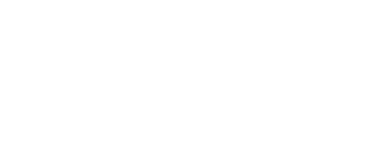
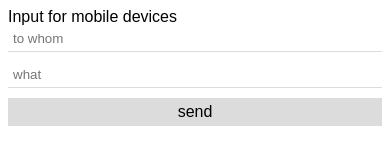
Before and after one commit to okuzyaeva/jscourse, a plain HTML site: page lesson5/index.html in a window 390 px wide. Drawn offline with Linux system fonts and the light colour scheme.

Commit message:
comments added; minor fix; simple mobile interface for client side

```diff
--- /dev/null
+++ b/lesson5/app.js
@@ -0,0 +1,12 @@
+function bindUIActions () {
+    document.querySelector('#send.btn').addEventListener('click', function () {
+        var toWhom = document.querySelector('input[placeholder="to whom"]');
+        var what = document.querySelector('input[placeholder="what"]');
+        connection.sendTo(toWhom.value, what.value);
+    });
+}
+
+window.onload = function () {
+    connection.init();
+    bindUIActions();
+};
--- a/lesson5/connection.js
+++ b/lesson5/connection.js
@@ -1,3 +1,7 @@
+/*
+ * refer to server/server.js file to get more info on how web sockets work
+ *
+ */
 var connection = {
     socket: null,
 
@@ -36,7 +40,9 @@ var connection = {
     },
 
     onClose: function () {
+        // make sure socket is cleaned (nullified)
         this.socket = null;
+        console.log('connection closed');
     },
 
     sendTo: function (address, msg) {
@@ -52,15 +58,24 @@ var connection = {
     whoIsOnline: function () {
         this._send({
             req: this.clientReqs.whoIsOnline
-        })
+        });
     },
 
     init: function () {
         var self = this;
-        this.socket = new WebSocket('ws://192.168.254.30:8083');
+        /*
+         * If you already read the comments in server/server.js file
+         * then just use those principles to understand code below.
+         * Here we simply create a socket and connect it to the server.
+         * Then we describe what to do upon new message and upon disconnect.
+         * Note also that API below is different from those used on the server
+         * because code below uses native brower API and the server one uses library (node module).
+         */
+        this.socket = new WebSocket('ws://192.168.1.154:8083');
         this.socket.onopen = function (e) {
+            console.log('connection established');
             e.currentTarget.onmessage = self.onMessage.bind(self);
             e.currentTarget.onclose = self.onClose.bind(self);
         };
-    },
+    }
 };
--- a/lesson5/index.html
+++ b/lesson5/index.html
@@ -1,15 +1,16 @@
 <!DOCTYPE html>
 <html>
 <head>
+    <meta name="viewport" content="width=device-width, initial-scale=1, maximum-scale=1, user-scalable=0">
     <title></title>
+    <link rel="stylesheet" type="text/css" href="look.css">
     <script type="text/javascript" src="connection.js"></script>
-    <script type="text/javascript">
-        window.onload = function () {
-            connection.init();
-        };
-    </script>
+    <script type="text/javascript" src="app.js"></script>
 </head>
 <body>
-
+    <div>Input for mobile devices</div>
+    <input type="text" placeholder="to whom" />
+    <input type="text" placeholder="what" />
+    <span id="send" class="btn">send</span>
 </body>
 </html>
--- /dev/null
+++ b/lesson5/look.css
@@ -0,0 +1,27 @@
+body {
+    font-family: arial;
+}
+
+body * {
+    box-sizing: border-box;
+}
+
+input {
+    display: block;
+    width: 100%;
+    border-radius: 0;
+    margin: 0;
+    -webkit-appearance: none;
+    border: none;
+    padding: 5px;
+    border-bottom: 1px solid gainsboro;
+    margin-bottom: 10px;
+}
+
+.btn {
+    display: block;
+    text-align: center;
+    background: gainsboro;
+    cursor: pointer;
+    padding: 5px;
+}
```
Also changed, not shown: lesson5/server/server.js (+47 -5 lines).
